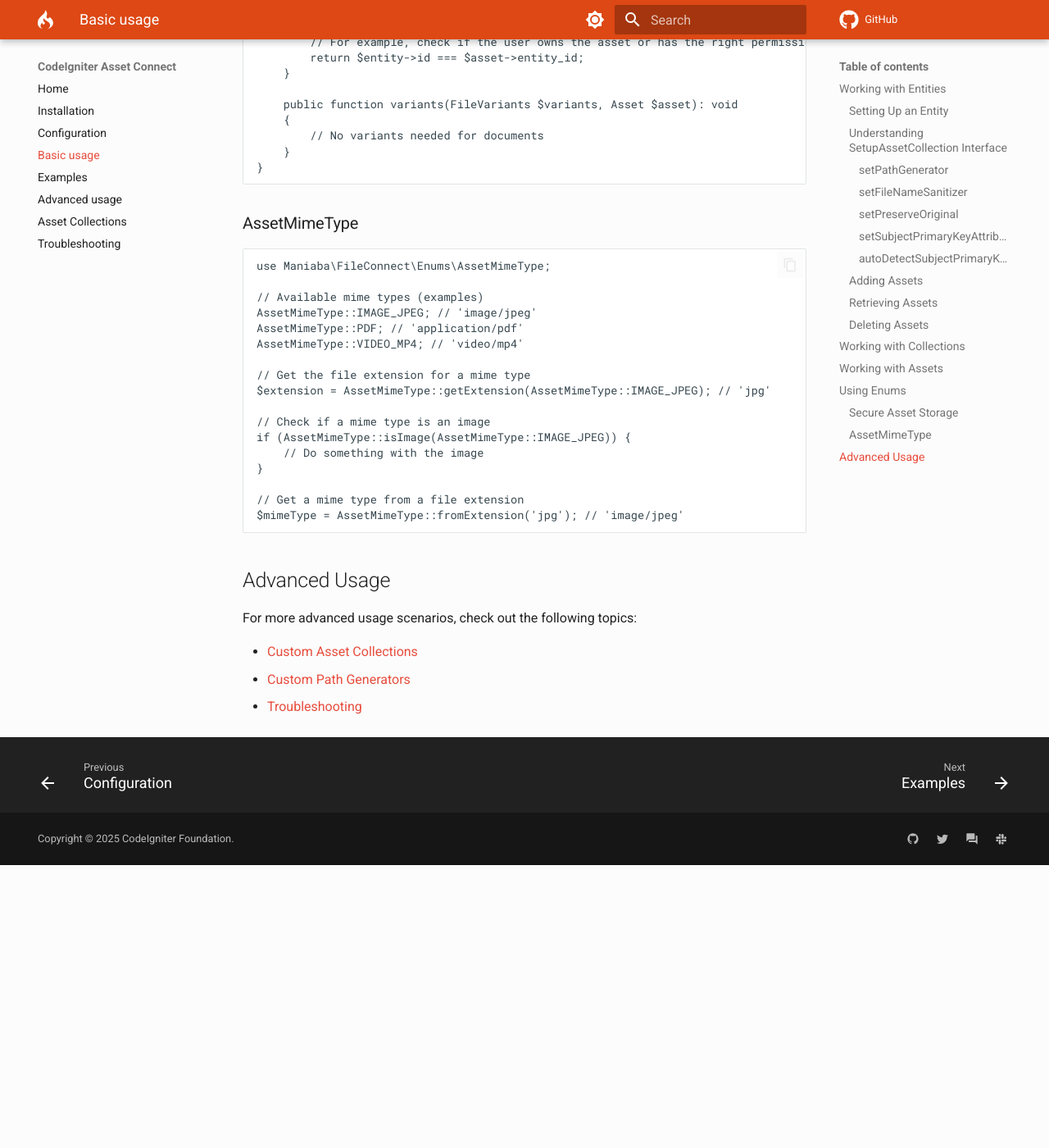
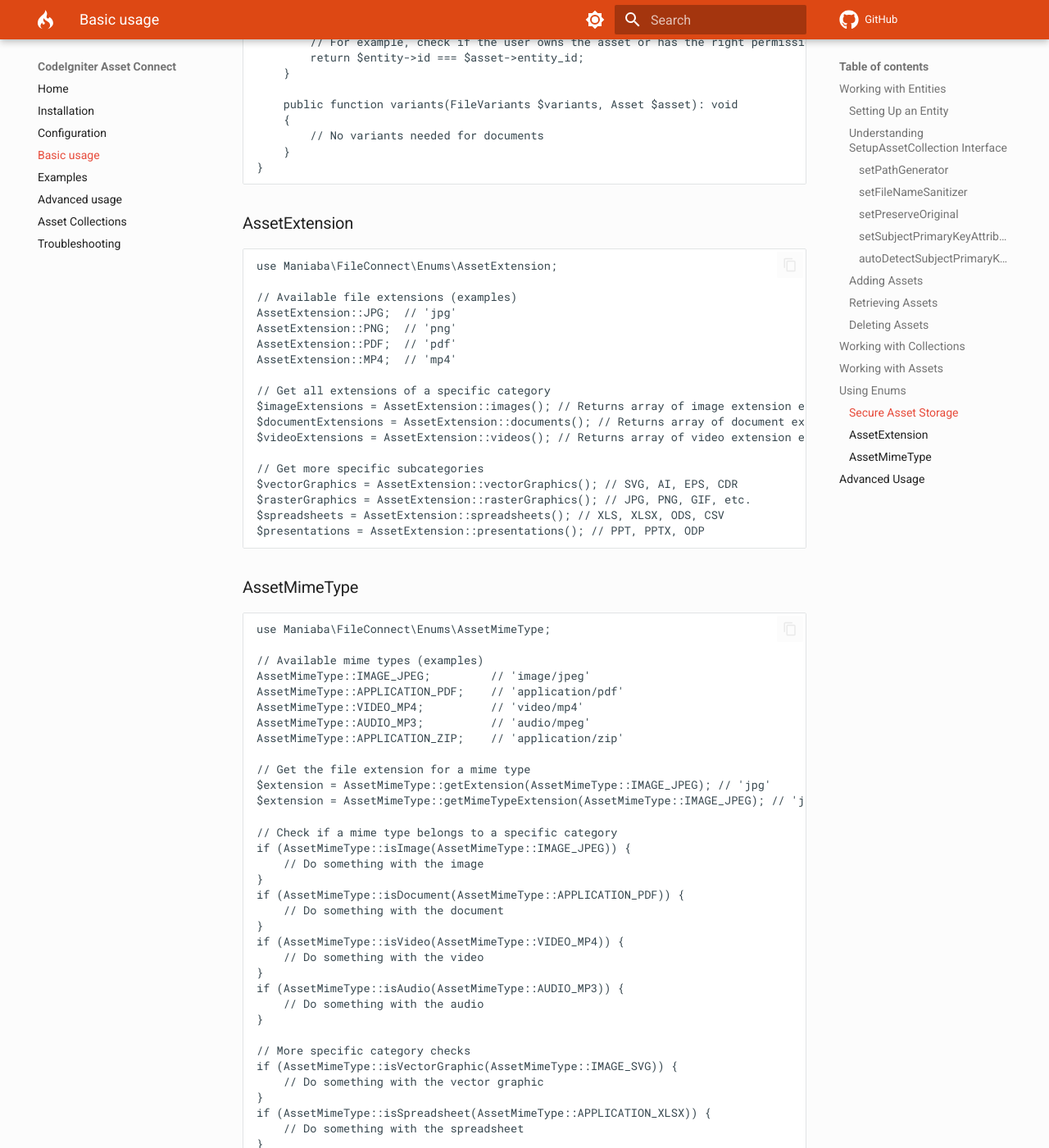
Before and after one commit to maniaba/asset-connect, an MkDocs documentation site: the page built from docs/basic-usage.md, in a window 1280 px wide and 1400 px high, scrolled down 6078 px. Shown: the whole window at 82% size. Built offline with MkDocs 1.6.1 and Material for MkDocs 9.7.7, drawn with Linux system fonts in a browser that asks for light colours; comment, search, counter and statistics services are not loaded; a style sheet for code colours, icons or effects is not loaded; before the commit the page ends 7133 px from its top, so only the background shows below that; some of the changed text lies outside the part shown.

Commit message:
Add AssetExtension examples and enhance AssetMimeType documentation

````diff
--- a/docs/basic-usage.md
+++ b/docs/basic-usage.md
@@ -299,26 +299,72 @@ class SecureDocumentsCollection implements AuthorizableAssetCollectionDefinition
 }
 ```
 
+### AssetExtension
+
+```php
+use Maniaba\FileConnect\Enums\AssetExtension;
+
+// Available file extensions (examples)
+AssetExtension::JPG;  // 'jpg'
+AssetExtension::PNG;  // 'png'
+AssetExtension::PDF;  // 'pdf'
+AssetExtension::MP4;  // 'mp4'
+
+// Get all extensions of a specific category
+$imageExtensions = AssetExtension::images(); // Returns array of image extension enums
+$documentExtensions = AssetExtension::documents(); // Returns array of document extension enums
+$videoExtensions = AssetExtension::videos(); // Returns array of video extension enums
+
+// Get more specific subcategories
+$vectorGraphics = AssetExtension::vectorGraphics(); // SVG, AI, EPS, CDR
+$rasterGraphics = AssetExtension::rasterGraphics(); // JPG, PNG, GIF, etc.
+$spreadsheets = AssetExtension::spreadsheets(); // XLS, XLSX, ODS, CSV
+$presentations = AssetExtension::presentations(); // PPT, PPTX, ODP
+```
+
 ### AssetMimeType
 
 ```php
 use Maniaba\FileConnect\Enums\AssetMimeType;
 
 // Available mime types (examples)
-AssetMimeType::IMAGE_JPEG; // 'image/jpeg'
-AssetMimeType::PDF; // 'application/pdf'
-AssetMimeType::VIDEO_MP4; // 'video/mp4'
+AssetMimeType::IMAGE_JPEG;         // 'image/jpeg'
+AssetMimeType::APPLICATION_PDF;    // 'application/pdf'
+AssetMimeType::VIDEO_MP4;          // 'video/mp4'
+AssetMimeType::AUDIO_MP3;          // 'audio/mpeg'
+AssetMimeType::APPLICATION_ZIP;    // 'application/zip'
 
 // Get the file extension for a mime type
 $extension = AssetMimeType::getExtension(AssetMimeType::IMAGE_JPEG); // 'jpg'
+$extension = AssetMimeType::getMimeTypeExtension(AssetMimeType::IMAGE_JPEG); // 'jpg' (alternative method)
 
-// Check if a mime type is an image
+// Check if a mime type belongs to a specific category
 if (AssetMimeType::isImage(AssetMimeType::IMAGE_JPEG)) {
     // Do something with the image
+}
+if (AssetMimeType::isDocument(AssetMimeType::APPLICATION_PDF)) {
+    // Do something with the document
+}
+if (AssetMimeType::isVideo(AssetMimeType::VIDEO_MP4)) {
+    // Do something with the video
+}
+if (AssetMimeType::isAudio(AssetMimeType::AUDIO_MP3)) {
+    // Do something with the audio
+}
+
+// More specific category checks
+if (AssetMimeType::isVectorGraphic(AssetMimeType::IMAGE_SVG)) {
+    // Do something with the vector graphic
+}
+if (AssetMimeType::isSpreadsheet(AssetMimeType::APPLICATION_XLSX)) {
+    // Do something with the spreadsheet
 }
 
 // Get a mime type from a file extension
 $mimeType = AssetMimeType::fromExtension('jpg'); // 'image/jpeg'
+
+// Get a mime type from an AssetExtension enum
+$mimeType = AssetMimeType::fromAssetExtension(AssetExtension::JPG); // 'image/jpeg'
 ```
 
 ## Advanced Usage
````
